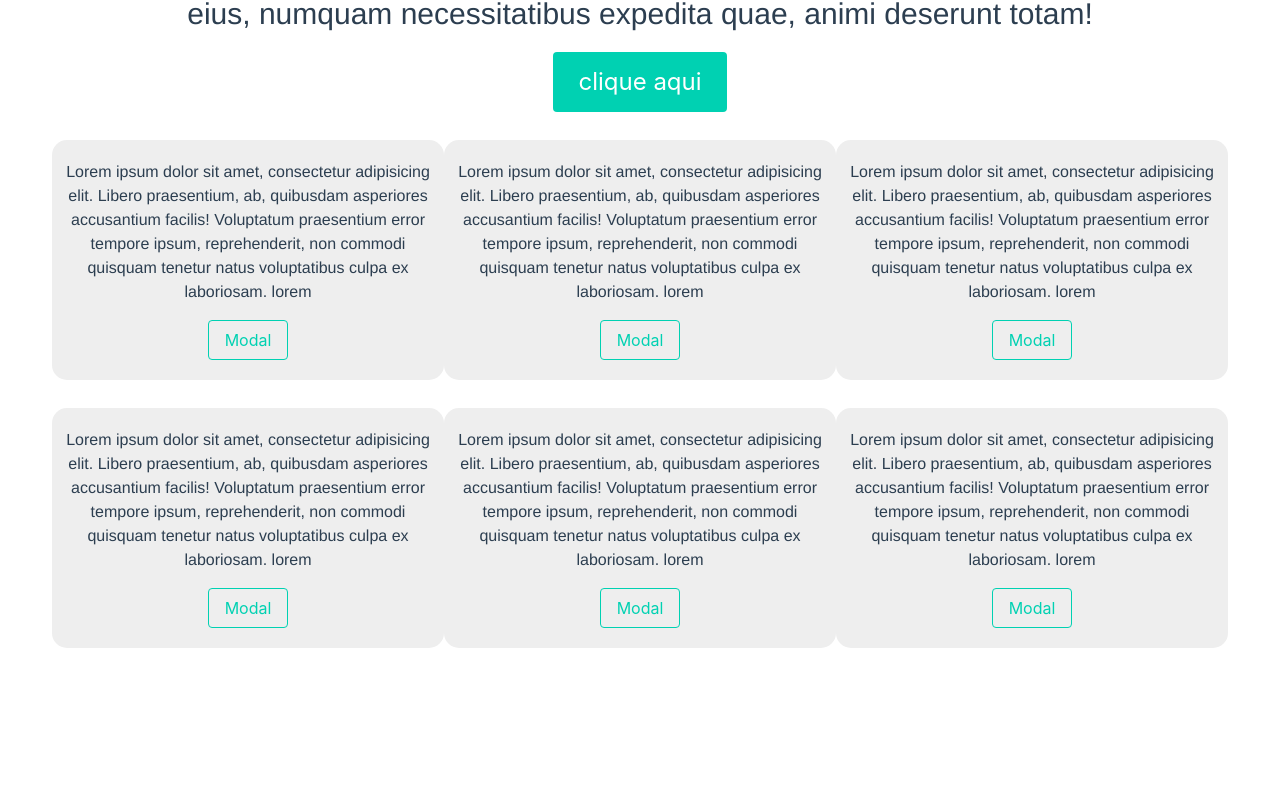
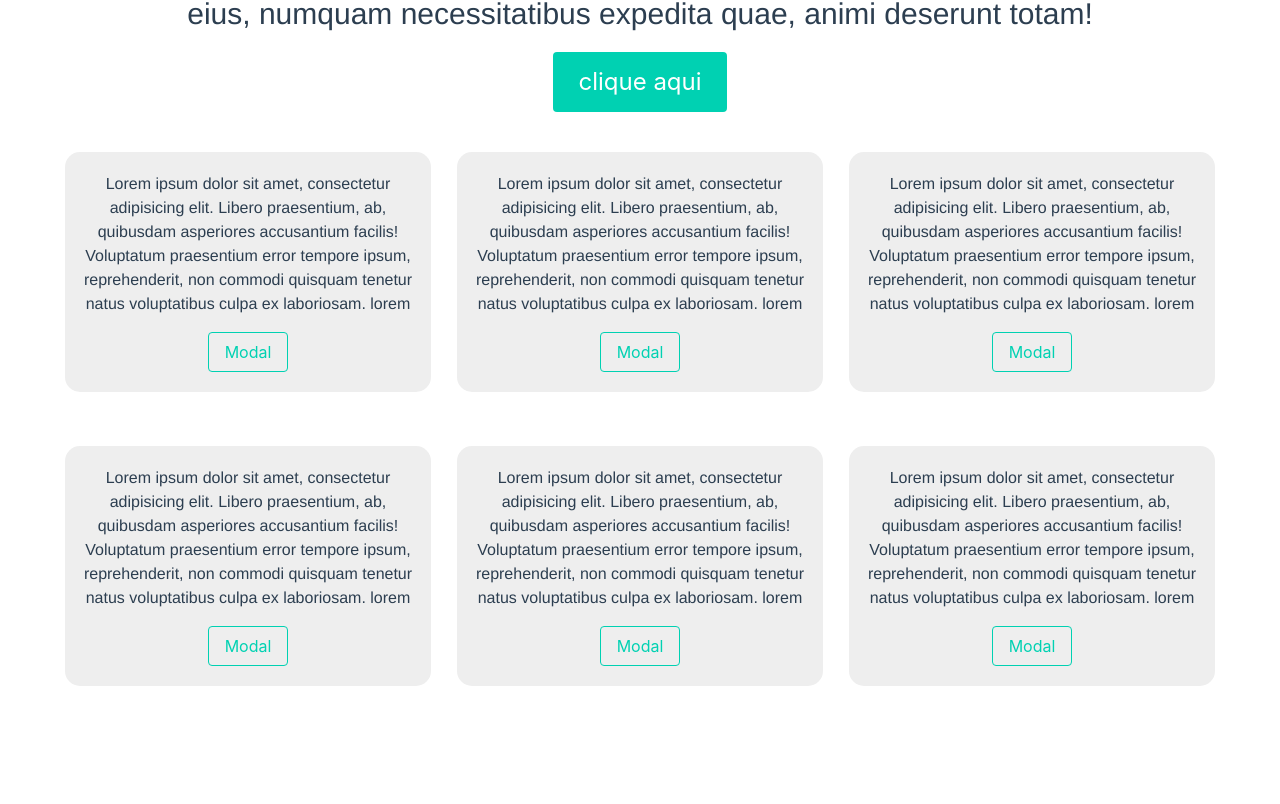
Before and after one commit to itsthallis/treino-vue, a Vue app: page / in a window 1280 px wide. Shown: the part 627-1431 px from the top of the page. Built offline with nearby package versions, Linux system fonts and the light colour scheme.

Commit message:
collumn margin 1vw

```diff
--- a/src/components/texto.vue
+++ b/src/components/texto.vue
@@ -54,6 +54,7 @@
 		background-color: #eee;
 		min-height: 30vh;
 		border-radius: 15px;
+		margin: 1vw;
 	}
 	.flexd{
 		display: flex;
```
